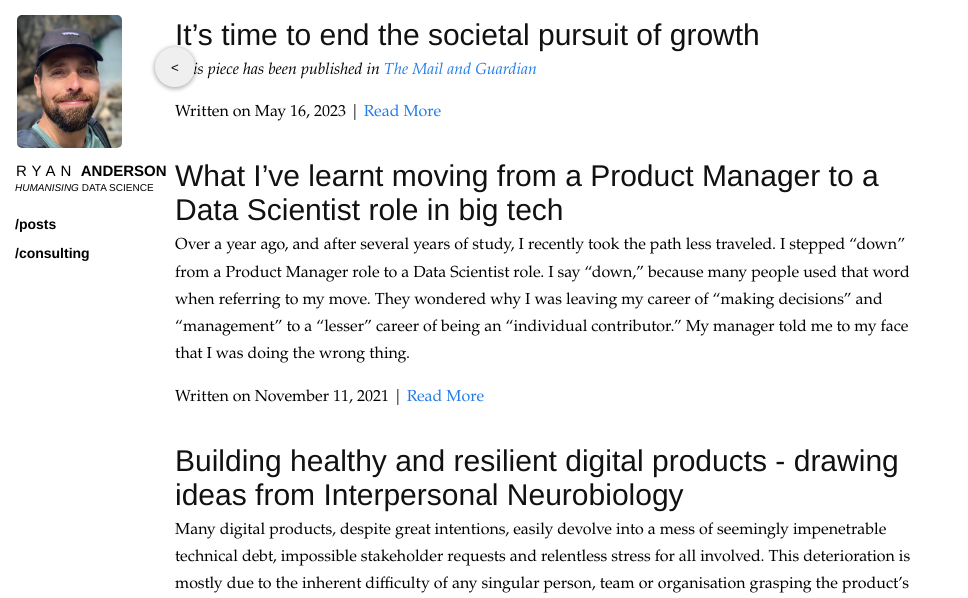
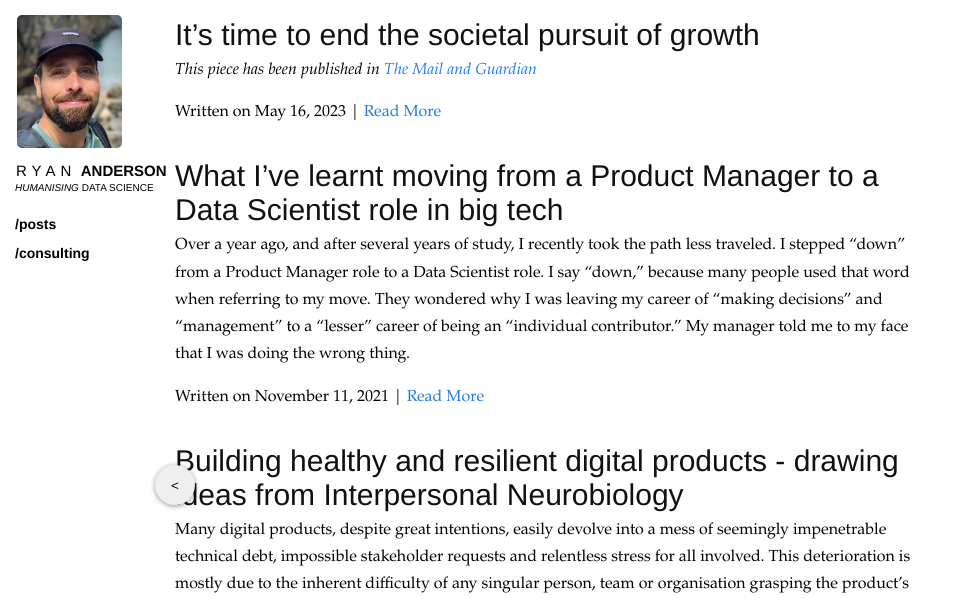
Before and after one commit to ryan-anderson-ds/ryan-anderson-ds.github.io, a Jekyll site: the page built from index.html, in a window 1280 px wide. Shown: the top 598 px of the page, without its empty margins (0-968 px from the left). Built offline with Jekyll 4.4.1, drawn with Linux system fonts in a browser that asks for light colours.

Commit message:
Update base.scss

```diff
--- a/css/base.scss
+++ b/css/base.scss
@@ -82,7 +82,7 @@ a {
   border-radius: 50%;
   box-shadow: 0px 1px 4px 1px rgba(0 ,0, 0, .3);
   left: 100%;
-  top: 2rem;
+  top: 50%;
   transform: translateX(-50%);
   cursor: pointer;
 }
```
